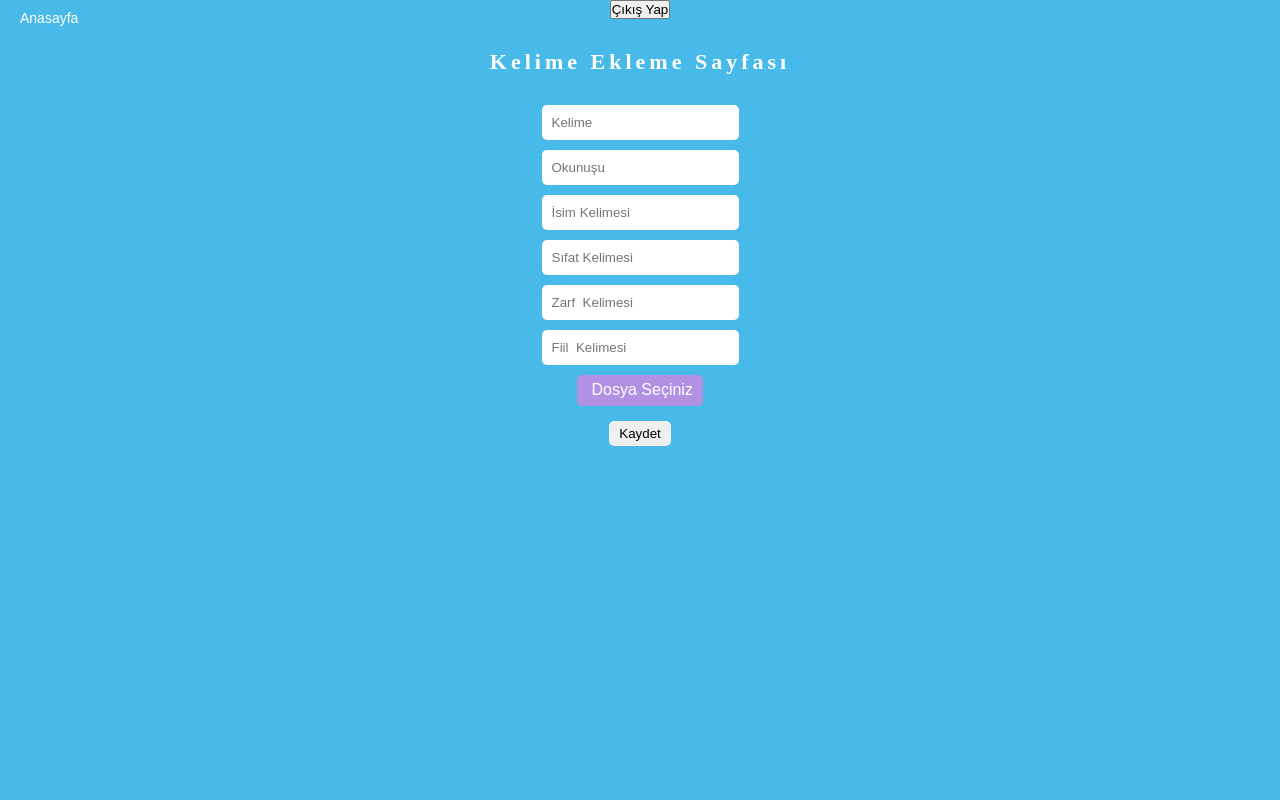
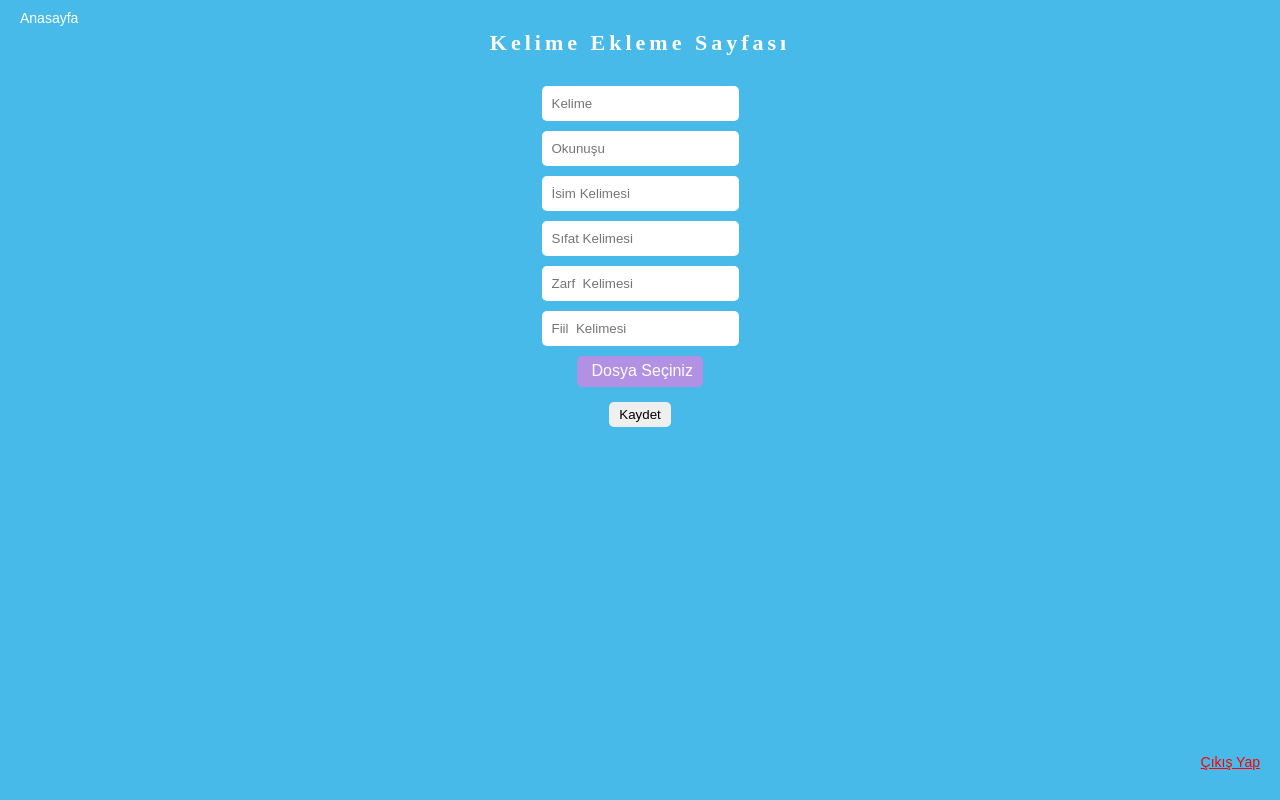
Before and after one commit to aslansergen/kelime-ezber-vue, a Vue app: page /yeni-kelime in a window 1280 px wide. Built offline with nearby package versions, Linux system fonts and the light colour scheme; no server answers; sample sign-in values are in the browser's storage.

Commit message:
giris çıkış yap butonlarına stil uygulandı

```diff
--- a/src/pages/AddingNewWord.vue
+++ b/src/pages/AddingNewWord.vue
@@ -1,6 +1,6 @@
 <template>
     <router-link :to="{ name: 'anasayfa' }" class="homePageLink">Anasayfa</router-link>
-    <button @click="logOut">Çıkış Yap</button>
+    <button @click="logOut" class="logOut">Çıkış Yap</button>
     <div class="form">
         <h2 class="pageTitle">Kelime Ekleme Sayfası</h2>
         <input type="text" placeholder="Kelime" :class="{error:kelimeInValid}" v-model="wordData.kelime" :disabled="formDisabled">
@@ -277,6 +277,22 @@ export default {
 
 </script>
 <style scoped>
+.logOut{
+    position: absolute;
+    bottom:30px;
+    right: 20px;
+    color: red;
+    text-decoration: none;
+    font-size: 14px;
+    background-color: transparent;
+    border: none;
+    cursor: pointer;
+    text-decoration: underline;
+}
+.logOut:hover{
+    text-decoration: none;
+}
+
 h2{
     font-family: 'Shadows Into Light', cursive;
     color:white;
--- a/src/pages/HomePage.vue
+++ b/src/pages/HomePage.vue
@@ -1,4 +1,5 @@
 <template>
+    <router-link :to="{ name: 'newWord' }" class="homePageLink">Admin Giriş</router-link>
     <h1>Ezberlenen Kelimeler {{ ezberlenenKelime.length }}</h1>
     <div class="content" v-if="show">
         <img v-if="!hideDisplayedWord" class="wordImage" :src="showWord.resimYol">
@@ -284,7 +285,15 @@ export default {
 
 </script>
 <style>
-
+.homePageLink{
+    position: absolute;
+    top:10px;
+    left: 20px;
+    color: white;
+    text-decoration: none;
+    font-size: 14px;
+    z-index: 2;
+}
 .content{
     position: absolute;
     bottom: 13vh;
```
